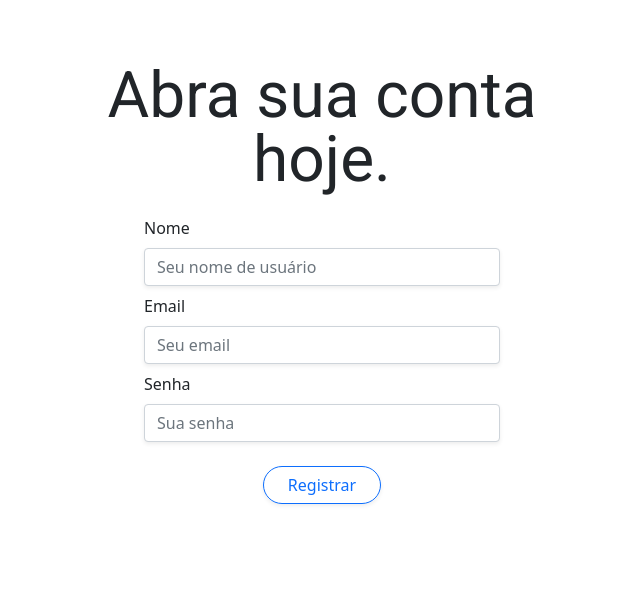
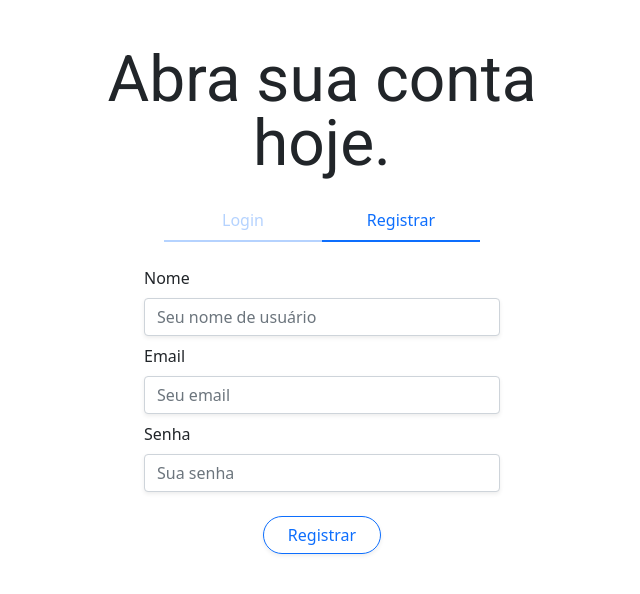
Before and after one commit to lgs2005/devProjeto2022, a Flask app: page /registrar in a window 1280 px wide. Shown: the top 594 px of the page, without its empty margins (318-958 px from the left). Run offline with Flask 2, Linux system fonts and the light colour scheme; some libraries are stand-ins or nearby versions.

Commit message:
Botão switch (login/registrar)

```diff
--- a/init.py
+++ b/init.py
@@ -21,4 +21,3 @@ login_manager = LoginManager(app)
 login_manager.login_message = u"Por favor, entre na sua conta para acessar esta página."
 login_manager.login_message_category = "info"
 login_manager.login_view = 'rota_login'
-# ok mais tipo como ele descobre a função pra essa rota ?????? -> ele só sabe. kkkkkkkkkk
--- a/static/style.css
+++ b/static/style.css
@@ -1,3 +1,21 @@
 .font-roboto {
     font-family: 'Roboto', sans-serif;
 }
+
+.btn-auth-page {
+    padding-bottom: 8px;
+    background-color: transparent;
+    text-decoration: none;
+    text-align: center;
+    border-bottom: 2px solid;
+    transform: scaleX(1);
+}
+
+.active {
+    color: #0d6efd;
+    border-color: #0d6efd;
+}
+
+.inactive {
+    opacity: 0.3;
+}
--- a/templates/layout.html
+++ b/templates/layout.html
@@ -25,24 +25,9 @@
 </head>
 
 <body>
-    <div class="d-flex">
-        <div class="container w-75 flash-messages pt-3">
-            {% with messages = get_flashed_messages(with_categories=true) %}
-                {% if messages %}
-                    {% for category, message in messages %}
-                    <div class="alert alert-{{ category }} alert-dismissible fade show" role="alert">
-                        {{ message }}
-                        <button type="button" class="btn-close" data-bs-dismiss="alert" aria-label="Close"></button>
-                      </div>
-                    {% endfor %}
-                {% endif %}
-            {% endwith %}
-        </div>
-    </div>
 
     {% block conteudo %}
     {% endblock %}
-
 
     <!-- JQuery -->
     <script src="https://code.jquery.com/jquery-3.6.0.js"
--- a/templates/registro.html
+++ b/templates/registro.html
@@ -8,6 +8,36 @@
             <h1 class="display-3 mb-4 lh-1 fw-semibold text-center font-roboto">Abra sua conta <br> hoje.</h1>
 
             <div class="col-md-4">
+
+				<div class="container">
+					<div class="row p-2 justify-content-center">
+                        <div class="col ps-0 pe-0">
+                            <div class="d-grid">
+                                <a href="/login" class="btn-auth-page inactive">Login</a>
+                            </div>
+                        </div>
+                        <div class="col ps-0 pe-0">
+                            <div class="d-grid">
+                                <a href="/registrar" class="btn-auth-page active">Registrar</a>
+                            </div>
+                        </div>
+                    </div>
+				</div>
+
+
+				<div class="container flash-messages pt-3">
+					{% with messages = get_flashed_messages(with_categories=true) %}
+						{% if messages %}
+							{% for category, message in messages %}
+							<div class="alert alert-{{ category }} alert-dismissible fade show" role="alert">
+								{{ message }}
+								<button type="button" class="btn-close" data-bs-dismiss="alert" aria-label="Close"></button>
+							</div>
+							{% endfor %}
+						{% endif %}
+					{% endwith %}
+				</div>
+
                 <form method="GET">
 					<div class="mb-2">
 						<label for="input-nome" class="form-label">Nome</label>
```
Also changed, not shown: templates/login.html (+30 -7 lines), templates/mensagens_flash.html (added, +14 -0 lines).
